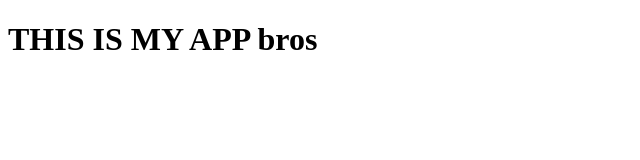
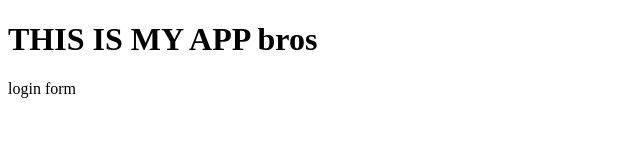
Before and after one commit to CarlTheBeginner/ademoapp, a plain HTML site: page index.html in a window 1280 px wide. Shown: the full height of the page, 0-640 px from the left. Drawn offline with Linux system fonts and the light colour scheme.

Commit message:
login form

```diff
--- /dev/null
+++ b/dir2/app2.js
@@ -0,0 +1 @@
+console.log("Lets go CHAMP");
--- a/index.html
+++ b/index.html
@@ -8,5 +8,6 @@
   </head>
   <body>
     <h1>THIS IS MY APP bros</h1>
+    <p>login form</p>
   </body>
 </html>
```
Also changed, not shown: login.html (added, +1 -0 lines), log.txt (added).
